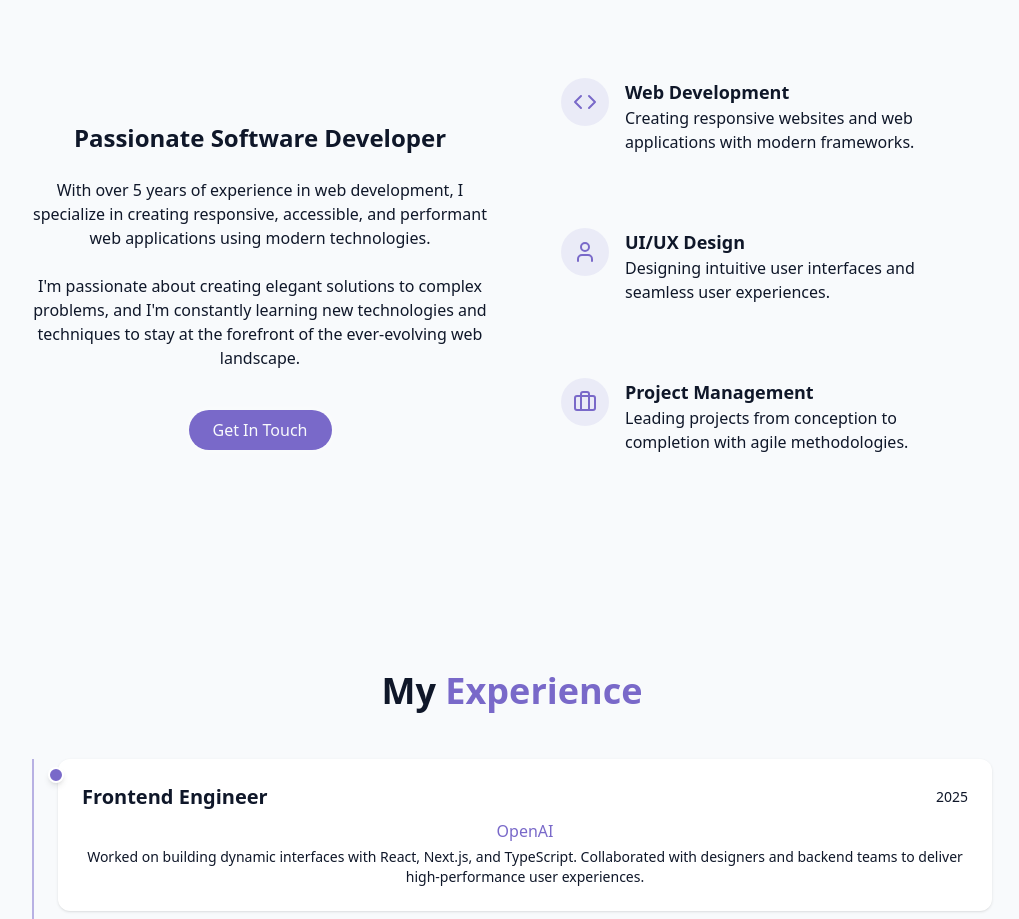
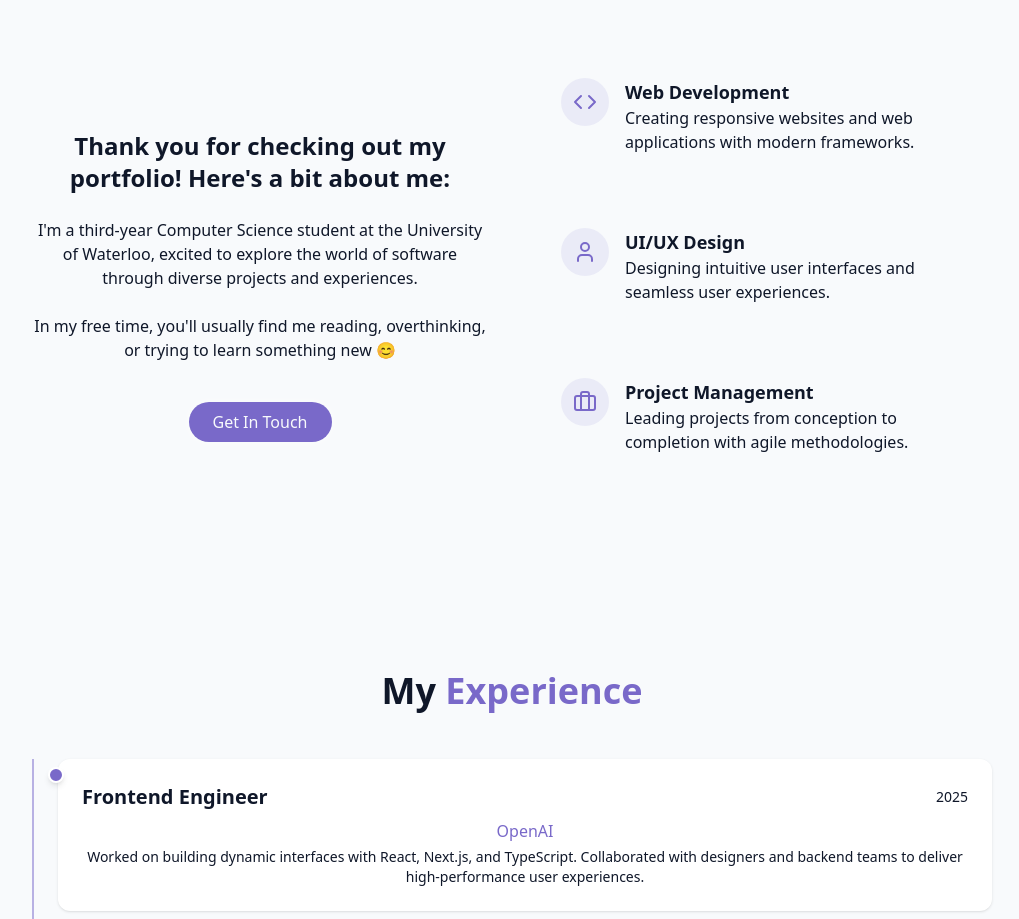
Before and after one commit to Angela-Zacharia/angela-zacharia, a React (Vite) app: page / in a window 1280 px wide. Shown: the part 931-1850 px from the top of the page, without its empty margins (128-1147 px from the left). Built offline with nearby package versions, Linux system fonts and the light colour scheme.

Commit message:
Changing about section header and description

```diff
--- a/src/components/AboutSection.jsx
+++ b/src/components/AboutSection.jsx
@@ -12,20 +12,16 @@ export const AboutSection = () => {
         <div className="grid grid-cols-1 md:grid-cols-2 gap-12 items-center">
           <div className="space-y-6">
             <h3 className="text-2xl font-semibold">
-              Passionate Software Developer
+              Thank you for checking out my portfolio! Here's a bit about me:
             </h3>
 
             <p className="text-muted-foreground">
-              With over 5 years of experience in web development, I specialize
-              in creating responsive, accessible, and performant web
-              applications using modern technologies.
+              I'm a third-year Computer Science student at the University of Waterloo,
+              excited to explore the world of software through diverse projects and experiences.
             </p>
 
             <p className="text-muted-foreground">
-              I'm passionate about creating elegant solutions to complex
-              problems, and I'm constantly learning new technologies and
-              techniques to stay at the forefront of the ever-evolving web
-              landscape.
+              In my free time, you'll usually find me reading, overthinking, or trying to learn something new 😊
             </p>
 
             <div className="flex flex-col sm:flex-row gap-4 pt-4 justify-center">
```
